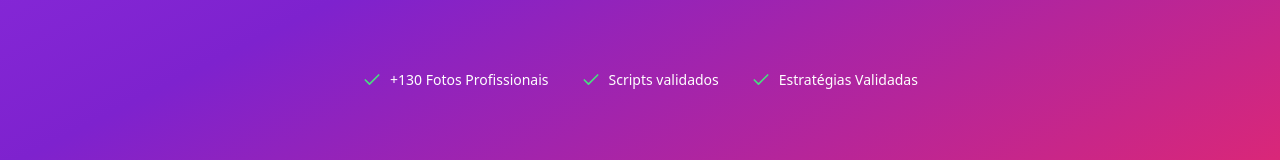
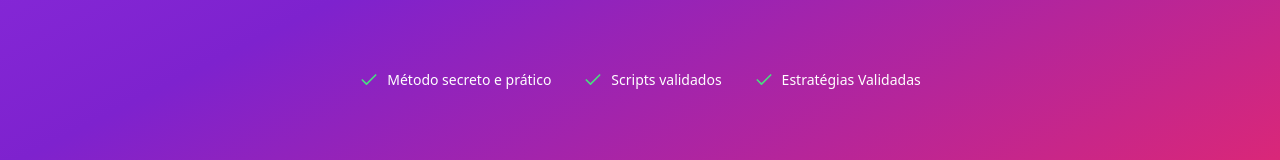
Before and after one commit to Magnus1385/KIT, a React (Vite) app: page / in a window 1280 px wide. Shown: the part 478-638 px from the top of the page. Built offline with nearby package versions, Linux system fonts and the light colour scheme.

Commit message:
Updated App.tsx

```diff
--- a/src/App.tsx
+++ b/src/App.tsx
@@ -173,7 +173,7 @@ function App() {
           <div className="flex flex-col sm:flex-row justify-center items-center gap-8 text-sm">
             <div className="flex items-center gap-2">
               <Check className="w-5 h-5 text-green-400" />
-              <span>+130 Fotos Profissionais</span>
+              <span>Método secreto e prático</span>
             </div>
             <div className="flex items-center gap-2">
               <Check className="w-5 h-5 text-green-400" />
```
